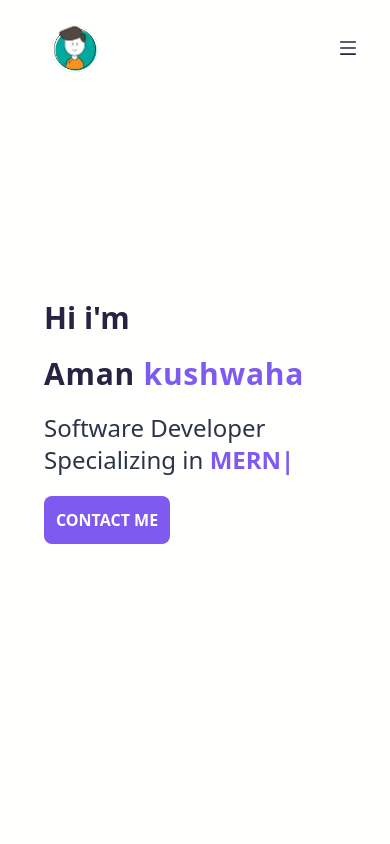
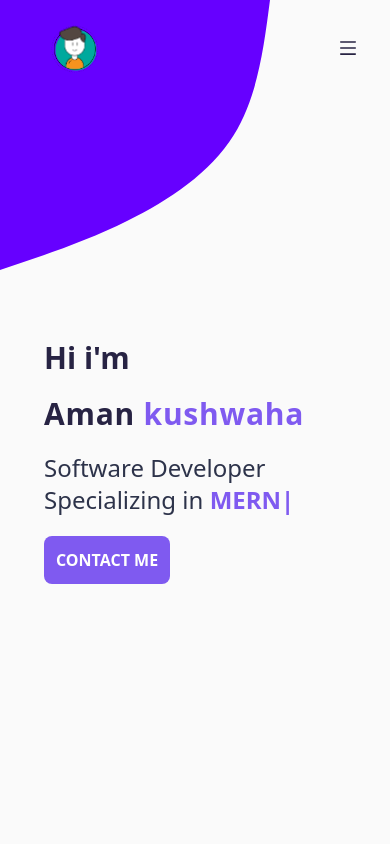
Before and after one commit to Amanksh/Portfolio, a React (Vite) app: page / in a window 390 px wide. Shown: the top 844 px of the page. Built offline with nearby package versions, Linux system fonts and the light colour scheme.

Commit message:
new desgin

```diff
--- a/src/App.jsx
+++ b/src/App.jsx
@@ -6,13 +6,14 @@ import { Skills } from "./Components/Skills";
 import { Projects } from "./Components/Projects";
 import Contact from "./Components/Contact";
 import About from "./Components/About";
+import bg2 from "./assets/bg2.svg";
 
 function App() {
   const [selectedPages, setSelectedPage] = useState("home");
   const isAboveMediumScreens = useMediaQuery("(min-width : 1060px)");
 
   return (
-    <div className="app bg-primary ">
+    <div className="app bg-primary " style={{ backgroundImage: `url(${bg2})` }}>
       <Navbar selectedPage={selectedPages} setSelectedPage={setSelectedPage} />
       <Landing setSelectedPage={setSelectedPage} />
 
--- a/src/Components/Landing.jsx
+++ b/src/Components/Landing.jsx
@@ -6,7 +6,7 @@ import Typed from "react-typed";
 const Landing = ({ setSelectedPage }) => {
   return (
     <section id="home" className="h-screen flex justify-center items-center ">
-      <div className="mx-auto sm:p-10  sm:w-[80%]">
+      <div className="mx-auto sm:p-10  sm:w-[80%] mt-20 sm:mt-0">
         <motion.div
           initial="hidden"
           whileInView="visible"
@@ -16,13 +16,13 @@ const Landing = ({ setSelectedPage }) => {
             hidden: { opacity: 0, x: -50 },
             visible: { opacity: 1, x: 0 },
           }}
-          className="p-11 flex flex-col items-start sm:gap-7 gap-5 text-headColor"
+          className="p-11 flex flex-col items-start  sm:gap-7 gap-5 text-headColor"
         >
           <h1 className="text-3xl sm:text-6xl font-sans font-bold">Hi i'm</h1>
           <h2 className="text-3xl sm:text-6xl font-sans font-bold tracking-wide">
             Aman <span className="text-btncolor">kushwaha</span>
           </h2>
-          <p className="text-para text-2xl">
+          <p className="text-para  text-2xl">
             Software Developer Specializing in{" "}
             <span className="text-btncolor font-bold text-2xl sm:text-3xl">
               {" "}
```
Also changed, not shown: src/assets/bg.svg (added), src/assets/bg2.svg (added).
